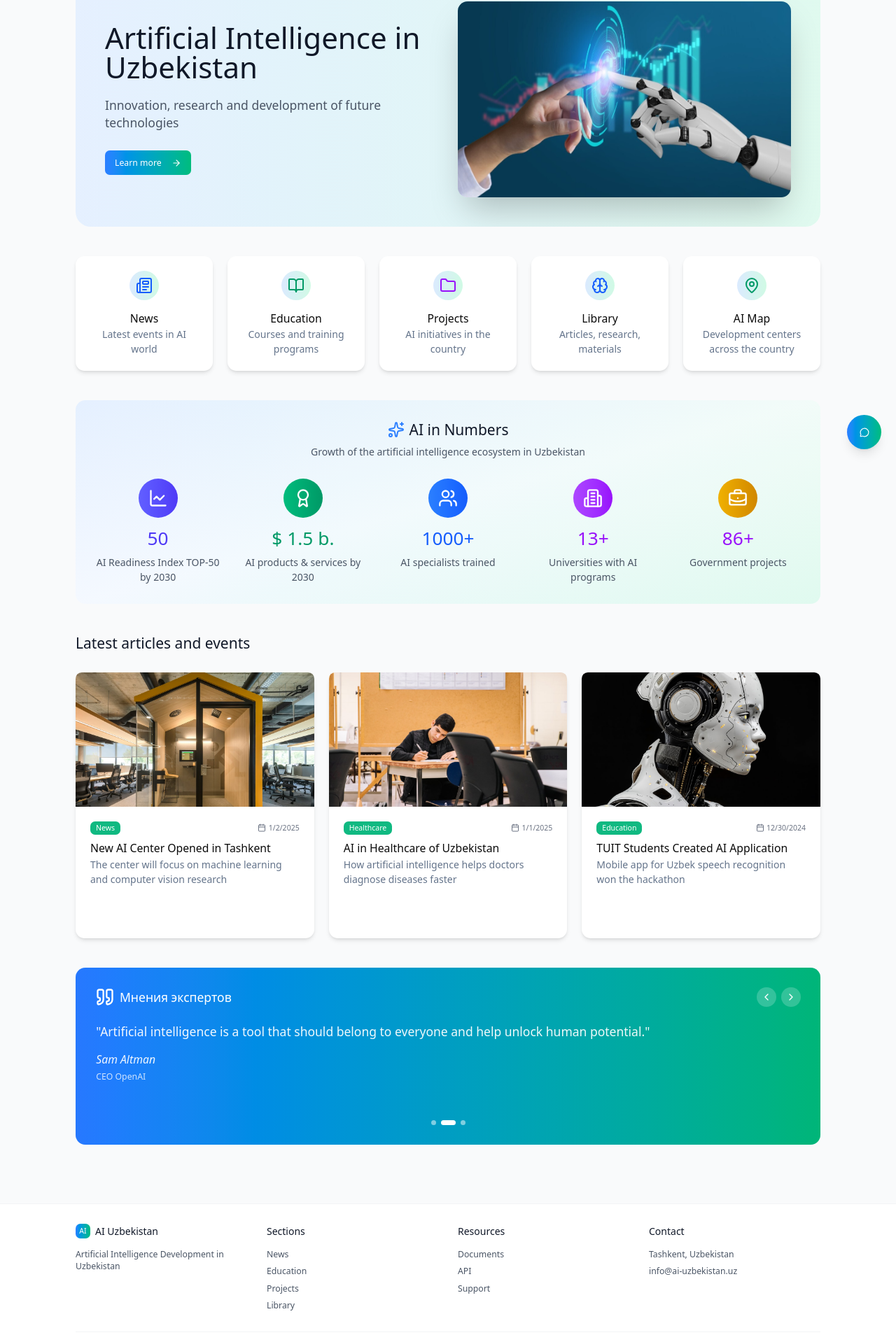
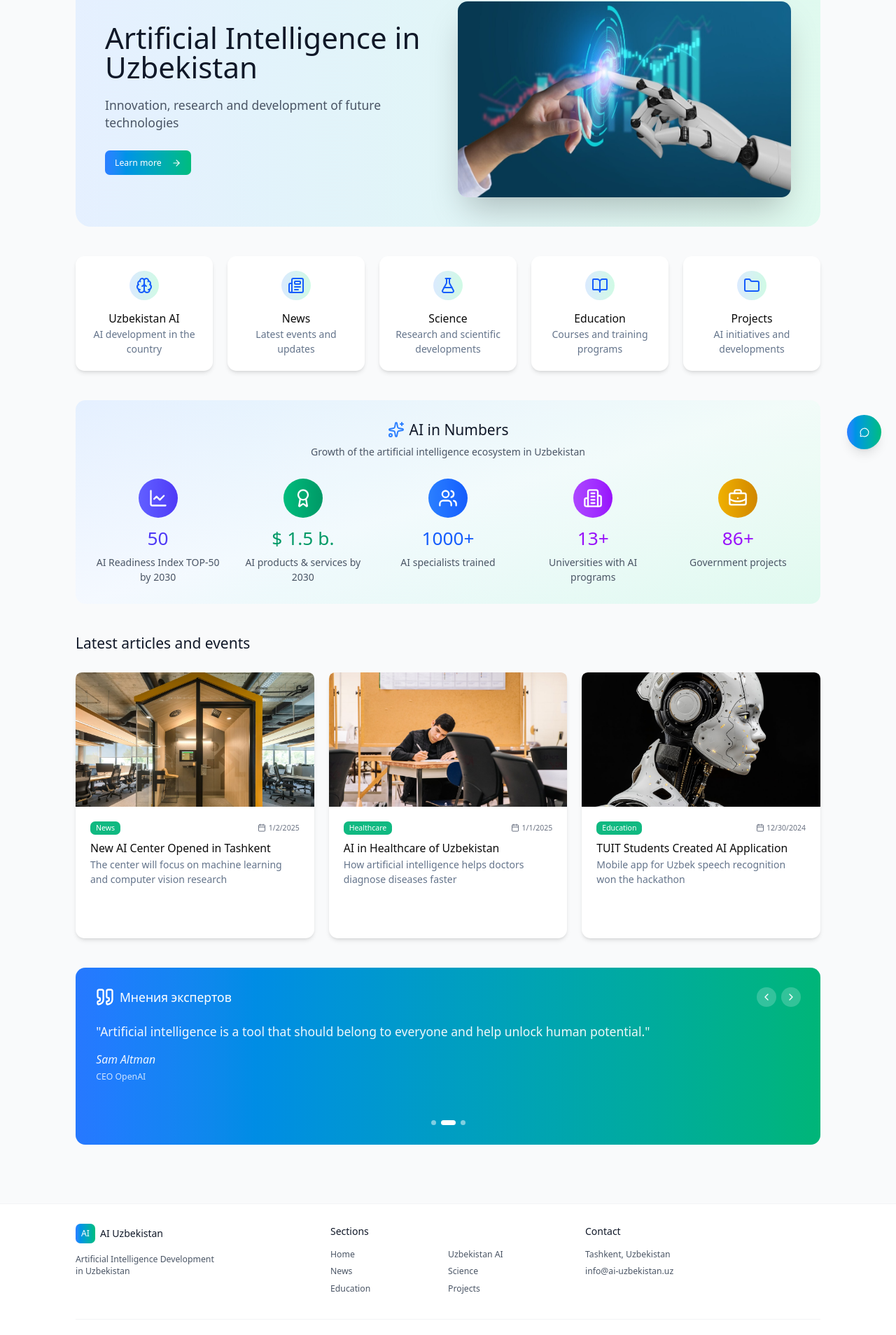
Before and after one commit to ubaydullo01/ai.gov.uz, a Next.js app: page /en in a window 1280 px wide. Shown: the part 137-2045 px from the top of the page at 70% size. Built offline with nearby package versions, Linux system fonts and the light colour scheme.

Commit message:
some change

```diff
--- a/src/app/[locale]/(home)/_components/sections/navigation/section.tsx
+++ b/src/app/[locale]/(home)/_components/sections/navigation/section.tsx
@@ -3,12 +3,10 @@ import {
   Card,
   CardContent,
   CardDescription,
-  CardHeader,
   CardTitle,
 } from "@/components/ui/card";
 import { TLocale } from "@/types";
 import { motion } from "framer-motion";
-import { BookOpen, Brain, Folder, MapPin, Newspaper } from "lucide-react";
 import { useLocale } from "next-intl";
 import { useRouter } from "next/navigation";
 import { HomePageData } from "../../../constants";
@@ -24,47 +22,31 @@ export const NavigationSection = () => {
     >
       <div className="grid md:grid-cols-2 lg:grid-cols-5 gap-6">
         {Object.entries(HomePageData[locale].navigation).map(
-          ([key, nav], index) => (
+          ([key, item], index) => {
+            const Icon = item.icon;
+            return (
               <motion.div
                 key={key}
                 initial={{ opacity: 0, y: 20 }}
                 animate={{ opacity: 1, y: 0 }}
-              transition={{ duration: 0.6, delay: 0.1 * index }}
-              whileHover={{
-                scale: 1.05,
-                boxShadow:
-                  "0 20px 25px -5px rgba(0, 0, 0, 0.1), 0 10px 10px -5px rgba(0, 0, 0, 0.04)",
-              }}
-              whileTap={{ scale: 0.95 }}
+                transition={{ delay: 0.1 * index }}
+                className="h-full hover:scale-105 active:scale-95 transition-all duration-[0.6s]"
               >
                 <Card
-                className="cursor-pointer hover:shadow-lg transition-all duration-200 border-0 bg-white shadow-md"
+                  className="cursor-pointer h-full hover:shadow-lg transition-all duration-200 border-0 bg-white shadow-md"
                   onClick={() => router.push(`/${key}`)}
                 >
                   <CardContent className="text-center p-6">
                     <div className="mx-auto w-12 h-12 bg-gradient-to-r from-blue-100 to-emerald-100 rounded-full flex items-center justify-center mb-4">
-                    {key === "news" && (
-                      <Newspaper className="text-blue-600" size={24} />
-                    )}
-                    {key === "education" && (
-                      <BookOpen className="text-emerald-600" size={24} />
-                    )}
-                    {key === "projects" && (
-                      <Folder className="text-purple-600" size={24} />
-                    )}
-                    {key === "library" && (
-                      <Brain className="text-blue-600" size={24} />
-                    )}
-                    {key === "map" && (
-                      <MapPin className="text-emerald-600" size={24} />
-                    )}
+                      {Icon && <Icon className="text-blue-600" size={24} />}
                     </div>
-                  <CardTitle className="text-lg">{nav.title}</CardTitle>
-                  <CardDescription>{nav.description}</CardDescription>
+                    <CardTitle className="text-lg">{item.title}</CardTitle>
+                    <CardDescription>{item.description}</CardDescription>
                   </CardContent>
                 </Card>
               </motion.div>
-          )
+            );
+          }
         )}
       </div>
     </motion.section>
--- a/src/app/[locale]/(home)/constants.ts
+++ b/src/app/[locale]/(home)/constants.ts
@@ -1,3 +1,5 @@
+import { BookOpen, Brain, FlaskConical, Folder, Newspaper } from "lucide-react";
+
 export const HomePageData = {
   ru: {
     hero: {
@@ -23,19 +25,30 @@ export const HomePageData = {
       },
     ],
     navigation: {
-      news: { title: "Новости", description: "Последние события в мире ИИ" },
+      "uzbekistan-ai": {
+        title: "ИИ Узбекистана",
+        description: "Развитие ИИ в стране",
+        icon: Brain,
+      },
+      news: {
+        title: "Новости",
+        description: "Последние события и обновления",
+        icon: Newspaper,
+      },
+      science: {
+        title: "Наука",
+        description: "Исследования и научные разработки",
+        icon: FlaskConical,
+      },
       education: {
         title: "Образование",
         description: "Курсы и программы обучения",
+        icon: BookOpen,
       },
-      projects: { title: "Проекты", description: "ИИ-инициативы в стране" },
-      library: {
-        title: "Библиотека",
-        description: "Статьи, исследования, материалы",
-      },
-      map: {
-        title: "Карта ИИ",
-        description: "Центры разработки по всей стране",
+      projects: {
+        title: "Проекты",
+        description: "Инициативы и разработки в области ИИ",
+        icon: Folder,
       },
     },
     latestArticles: "Последние статьи и события",
@@ -70,25 +83,30 @@ export const HomePageData = {
       },
     ],
     navigation: {
+      "uzbekistan-ai": {
+        title: "O'zbekiston AI",
+        description: "Mamlakatda sun'iy intellekt rivoji",
+        icon: Brain,
+      },
       news: {
         title: "Yangiliklar",
         description: "AI dunyosidagi so'nggi voqealar",
+        icon: Newspaper,
+      },
+      science: {
+        title: "Fan",
+        description: "Tadqiqotlar va ilmiy ishlanmalar",
+        icon: FlaskConical,
       },
       education: {
         title: "Ta'lim",
         description: "Kurslar va ta'lim dasturlari",
+        icon: BookOpen,
       },
       projects: {
         title: "Loyihalar",
         description: "Mamlakatdagi AI tashabbuslar",
-      },
-      library: {
-        title: "Kutubxona",
-        description: "Maqolalar, tadqiqotlar, materiallar",
-      },
-      map: {
-        title: "AI xaritasi",
-        description: "Butun mamlakat bo'ylab rivojlanish markazlari",
+        icon: Folder,
       },
     },
     latestArticles: "So'nggi maqolalar va voqealar",
@@ -125,22 +143,30 @@ export const HomePageData = {
       },
     ],
     navigation: {
-      news: { title: "News", description: "Latest events in AI world" },
+      "uzbekistan-ai": {
+        title: "Uzbekistan AI",
+        description: "AI development in the country",
+        icon: Brain,
+      },
+      news: {
+        title: "News",
+        description: "Latest events and updates",
+        icon: Newspaper,
+      },
+      science: {
+        title: "Science",
+        description: "Research and scientific developments",
+        icon: FlaskConical,
+      },
       education: {
         title: "Education",
         description: "Courses and training programs",
+        icon: BookOpen,
       },
       projects: {
         title: "Projects",
-        description: "AI initiatives in the country",
-      },
-      library: {
-        title: "Library",
-        description: "Articles, research, materials",
-      },
-      map: {
-        title: "AI Map",
-        description: "Development centers across the country",
+        description: "AI initiatives and developments",
+        icon: Folder,
       },
     },
     latestArticles: "Latest articles and events",
--- a/src/components/layout/footer/footer.tsx
+++ b/src/components/layout/footer/footer.tsx
@@ -7,12 +7,12 @@ export const Footer = () => {
 
   return (
     <footer className="bg-white border-t border-gray-100 mt-16">
-      <div className="max-w-7xl mx-auto px-4 sm:px-6 lg:px-8 py-8">
-        <div className="grid md:grid-cols-4 gap-8">
+      <div className="max-w-7xl mx-auto px-4 sm:px-6 lg:px-8 py-8 pb-12">
+        <div className="grid md:grid-cols-3 gap-8">
           <div>
             <div className="flex items-center space-x-2 mb-4">
-              <div className="w-6 h-6 bg-gradient-to-r from-blue-500 to-emerald-500 rounded-md flex items-center justify-center">
-                <span className="text-white text-xs">AI</span>
+              <div className="w-8 h-8 bg-gradient-to-r from-blue-500 to-emerald-500 rounded-md flex items-center justify-center">
+                <span className="text-white font-medium text-sm">AI</span>
               </div>
               <span className="text-gray-900">
                 {currentLanguage === "ru"
@@ -22,7 +22,7 @@ export const Footer = () => {
                   : "AI Uzbekistan"}
               </span>
             </div>
-            <p className="text-gray-600 text-sm">
+            <p className="text-gray-600 text-sm max-w-[210px]">
               {currentLanguage === "ru"
                 ? "Развитие искусственного интеллекта в Узбекистане"
                 : currentLanguage === "uz"
@@ -39,7 +39,28 @@ export const Footer = () => {
                 ? "Bo'limlar"
                 : "Sections"}
             </h3>
-            <ul className="space-y-2 text-sm">
+            <ul className="space-y-2 grid grid-cols-2 text-sm">
+              <li>
+                <Link href={"/"} className="text-gray-600 hover:text-blue-600">
+                  {currentLanguage === "ru"
+                    ? "Главная"
+                    : currentLanguage === "uz"
+                    ? "Bosh sahifa"
+                    : "Home"}
+                </Link>
+              </li>
+              <li>
+                <Link
+                  href={"/uzbekistan-ai"}
+                  className="text-gray-600 hover:text-blue-600"
+                >
+                  {currentLanguage === "ru"
+                    ? "ИИ Узбекистана"
+                    : currentLanguage === "uz"
+                    ? "O'zbekiston AI"
+                    : "Uzbekistan AI"}
+                </Link>
+              </li>
               <li>
                 <Link
                   href={"/news"}
@@ -50,6 +71,18 @@ export const Footer = () => {
                     : currentLanguage === "uz"
                     ? "Yangiliklar"
                     : "News"}
+                </Link>
+              </li>
+              <li>
+                <Link
+                  href={"/science"}
+                  className="text-gray-600 hover:text-blue-600"
+                >
+                  {currentLanguage === "ru"
+                    ? "Наука"
+                    : currentLanguage === "uz"
+                    ? "Fan"
+                    : "Science"}
                 </Link>
               </li>
               <li>
@@ -75,57 +108,6 @@ export const Footer = () => {
                     ? "Loyihalar"
                     : "Projects"}
                 </Link>
-              </li>
-              <li>
-                <Link
-                  href={"library"}
-                  className="text-gray-600 hover:text-blue-600"
-                >
-                  {currentLanguage === "ru"
-                    ? "Библиотека"
-                    : currentLanguage === "uz"
-                    ? "Kutubxona"
-                    : "Library"}
-                </Link>
-              </li>
-            </ul>
-          </div>
-
-          <div>
-            <h3 className="text-gray-900 mb-4">
-              {currentLanguage === "ru"
-                ? "Ресурсы"
-                : currentLanguage === "uz"
-                ? "Resurslar"
-                : "Resources"}
-            </h3>
-            <ul className="space-y-2 text-sm">
-              <li>
-                <a href="#" className="text-gray-600 hover:text-blue-600">
-                  {currentLanguage === "ru"
-                    ? "Документы"
-                    : currentLanguage === "uz"
-                    ? "Hujjatlar"
-                    : "Documents"}
-                </a>
-              </li>
-              <li>
-                <a href="#" className="text-gray-600 hover:text-blue-600">
-                  {currentLanguage === "ru"
-                    ? "API"
-                    : currentLanguage === "uz"
-                    ? "API"
-                    : "API"}
-                </a>
-              </li>
-              <li>
-                <a href="#" className="text-gray-600 hover:text-blue-600">
-                  {currentLanguage === "ru"
-                    ? "Поддержка"
-                    : currentLanguage === "uz"
-                    ? "Yordam"
-                    : "Support"}
-                </a>
               </li>
             </ul>
           </div>
```
Lines whose indentation alone changed are shown as unchanged.
